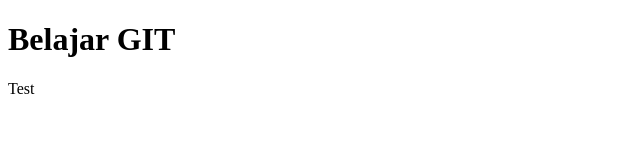
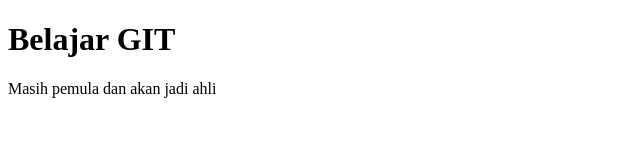
Before and after one commit to fahmidrzjr/belajar_html, a plain HTML site: page index.html in a window 1280 px wide. Shown: the whole page, without its empty margins (0-640 px from the left). Drawn offline with Linux system fonts and the light colour scheme.

Commit message:
update-coiiii

```diff
--- a/index.html
+++ b/index.html
@@ -6,7 +6,7 @@
 
     <body>
         <h1>Belajar GIT</h1>
-        <p> Test </p>
+        <p>Masih pemula dan akan jadi ahli</p>
     </body>
 
 </html>
```
